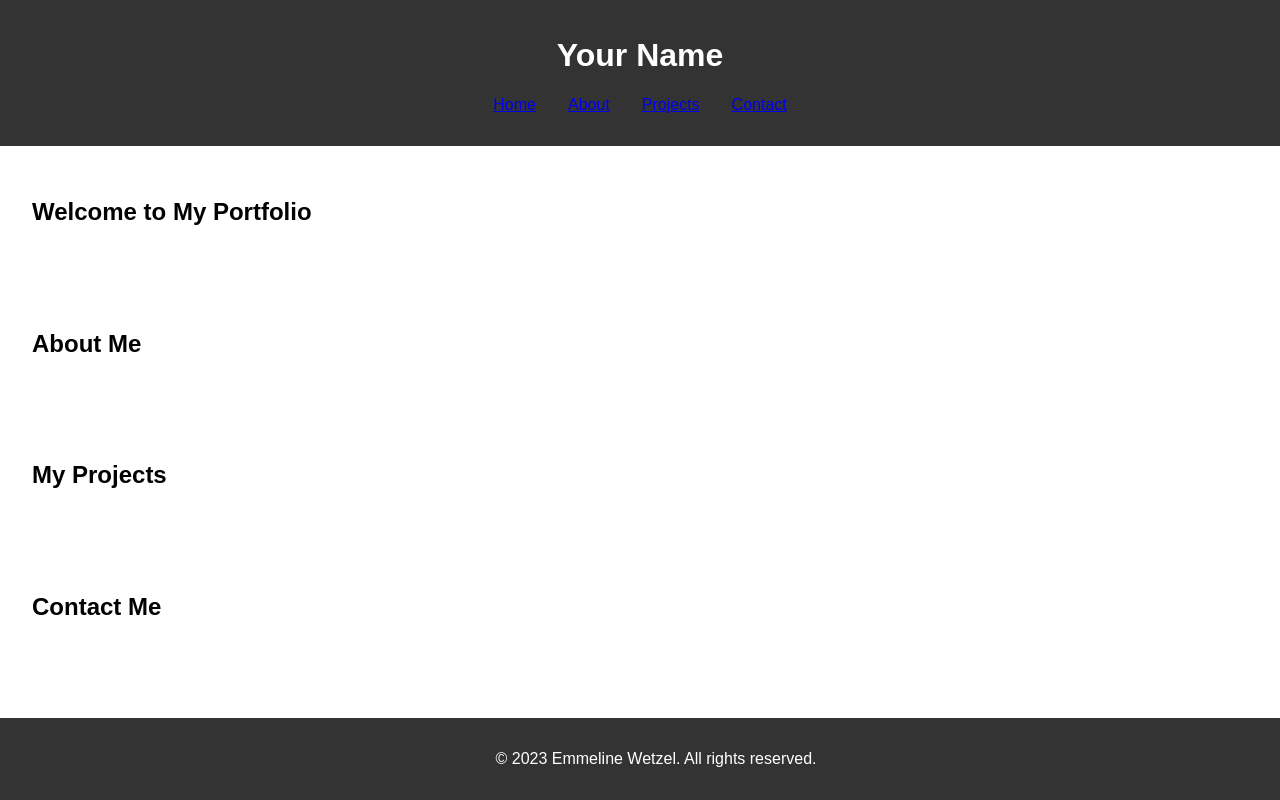
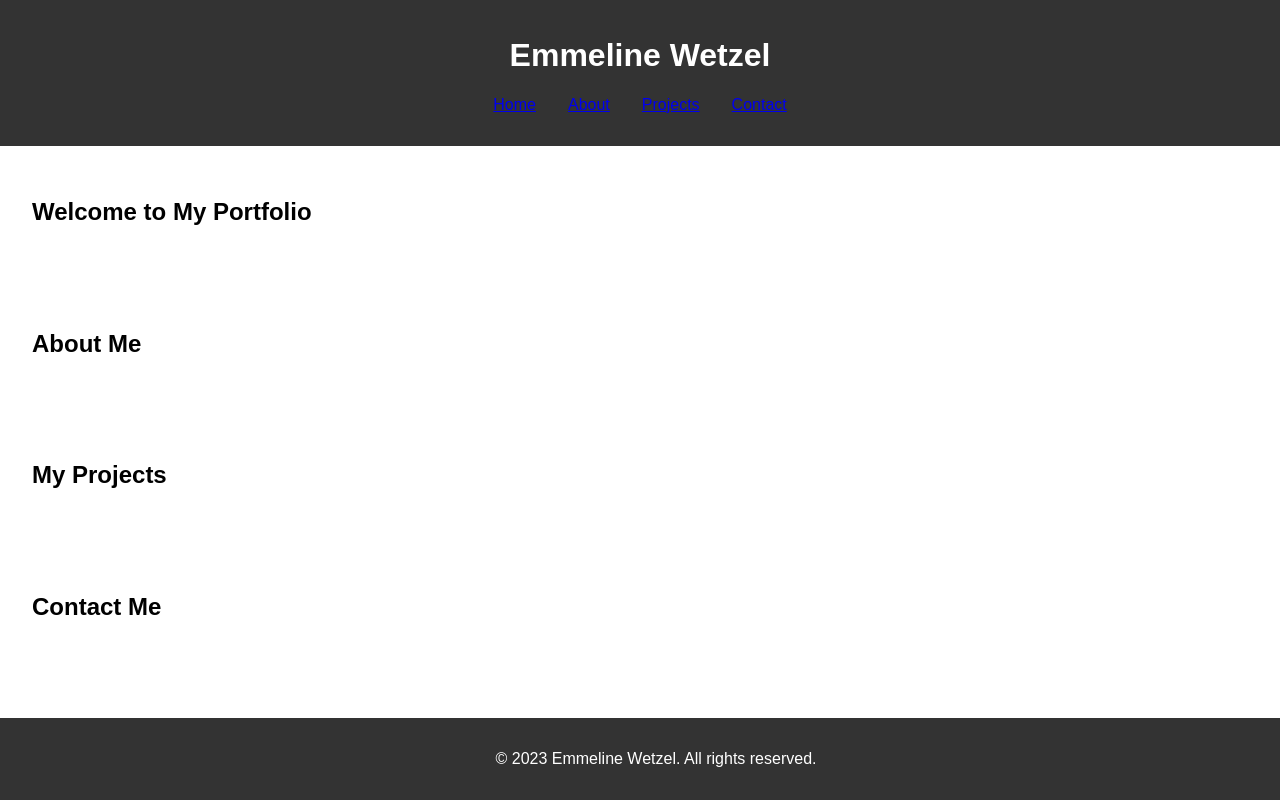
Before and after one commit to egwetzel/emme-portfolio, a React (Create React App) app: page / in a window 1280 px wide. Built offline with nearby package versions, Linux system fonts and the light colour scheme.

Commit message:
updated name in header

```diff
--- a/src/components/Header.js
+++ b/src/components/Header.js
@@ -3,7 +3,7 @@ import React from 'react';
 const Header = () => {
   return (
     <header>
-      <h1>Your Name</h1>
+      <h1>Emmeline Wetzel</h1>
       <nav>
         <ul>
           <li><a href="#home">Home</a></li>
```
